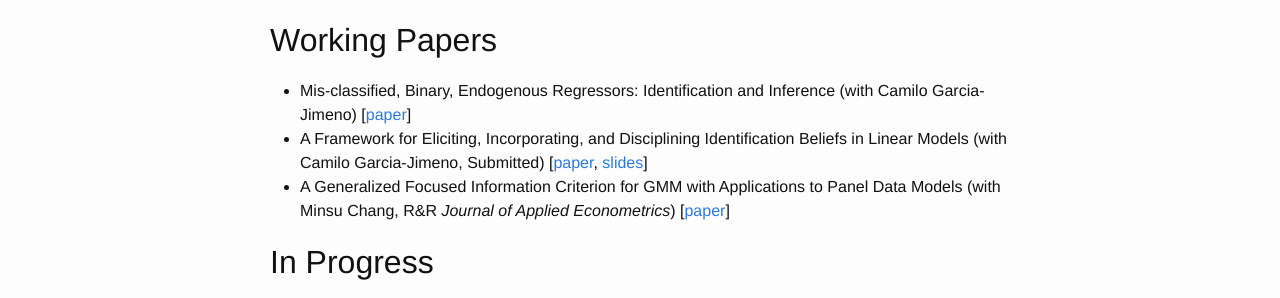
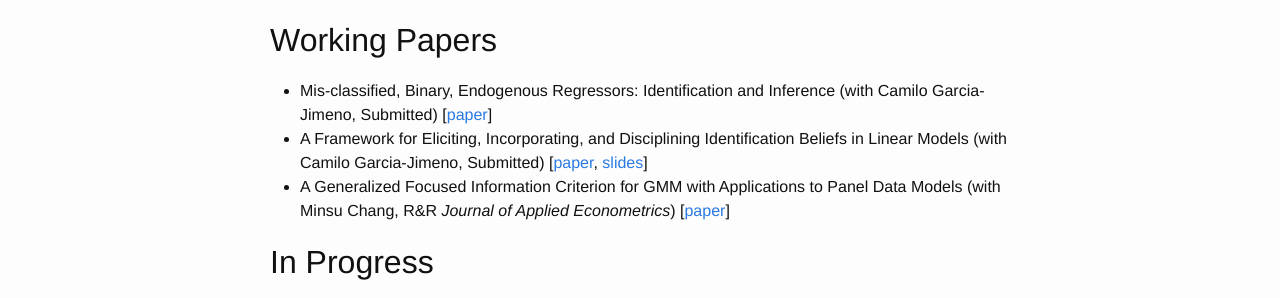
Before and after one commit to fditraglia/fditraglia.github.io, a Jekyll site: the page built from research.md, in a window 1280 px wide. Shown: the part 418-716 px from the top of the page. Built offline with Jekyll 4.4.1, drawn with Linux system fonts in a browser that asks for light colours.

Commit message:
update status of paper

```diff
--- a/research.md
+++ b/research.md
@@ -12,7 +12,7 @@
 
 ## Working Papers
 
-- Mis-classified, Binary, Endogenous Regressors: Identification and Inference (with Camilo Garcia-Jimeno) [[paper](http://ditraglia.com//pdf/DiTraglia_Garcia-Jimeno_2017b.pdf)]
+- Mis-classified, Binary, Endogenous Regressors: Identification and Inference (with Camilo Garcia-Jimeno, Submitted) [[paper](http://ditraglia.com//pdf/DiTraglia_Garcia-Jimeno_2017b.pdf)]
 - A Framework for Eliciting, Incorporating, and Disciplining Identification Beliefs in Linear Models (with Camilo Garcia-Jimeno, Submitted) [[paper](http://ditraglia.com/pdf/DiTraglia_Garcia-Jimeno_2017.pdf), [slides](http://ditraglia.com/pdf/sick_instruments_slides.pdf)]
 - A Generalized Focused Information Criterion for GMM with Applications to Panel Data Models (with Minsu Chang, R&R *Journal of Applied Econometrics*) [[paper](http://ditraglia.com/pdf/GFIC_paper.pdf)]
 
```
